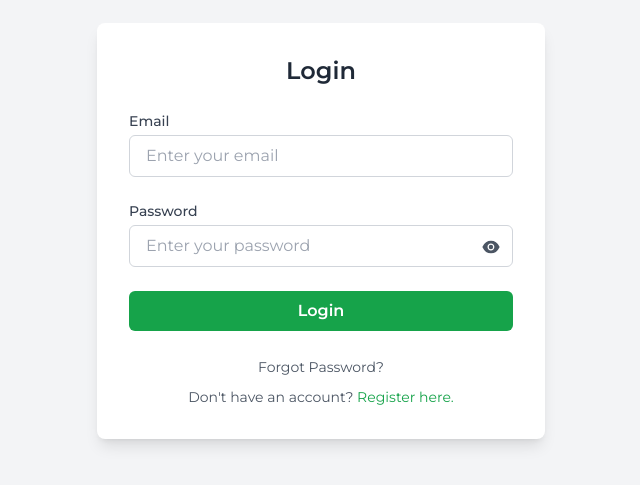
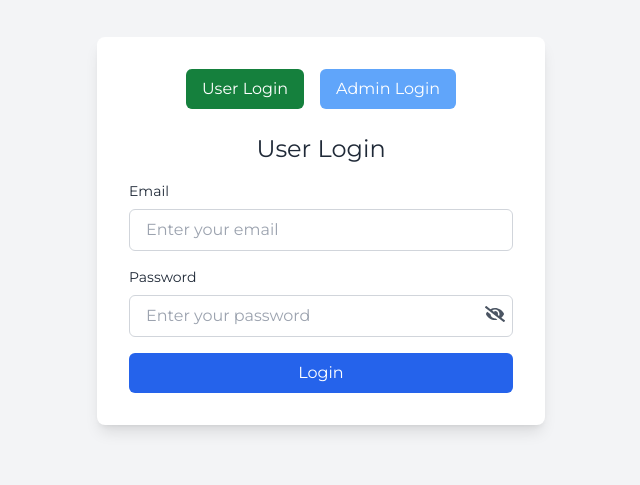
Before and after one commit to ishanrana363/MealHisab-Frontend, a React (Vite) app: page / in a window 1280 px wide. Shown: the part 169-654 px from the top of the page, without its empty margins (319-959 px from the left). Built offline with nearby package versions, Linux system fonts and the light colour scheme; what @react-pdf/renderer would draw is missing.

Commit message:
user profile update

```diff
--- a/package.json
+++ b/package.json
@@ -10,6 +10,7 @@
     "preview": "vite preview"
   },
   "dependencies": {
+    "@heroicons/react": "^2.1.5",
     "@react-icons/all-files": "^4.1.0",
     "@react-pdf/renderer": "^4.0.0",
     "axios": "^1.7.7",
--- a/src/component/login-form/LoginForm.jsx
+++ b/src/component/login-form/LoginForm.jsx
@@ -1,142 +1,174 @@
-import { useState } from "react";
-import { Helmet } from "react-helmet-async";
-import toast from "react-hot-toast";
-import { AiFillEye, AiFillEyeInvisible } from "react-icons/ai";
-import { Link } from "react-router-dom";
-import { loginApi } from "../../api-request/authApi";
-import Swal from "sweetalert2";
-import SpinnerLoader from "../loader/SpinnerLoader";
+import React, { useState } from 'react';
+import { createAlert } from '../../helper/createAlert';
+import { loginApi } from '../../api-request/authApi';
+import Swal from 'sweetalert2';
+import SpinnerLoader from '../loader/SpinnerLoader';
+import { FaEye } from "react-icons/fa";
+import { FaEyeSlash } from "react-icons/fa";
+import toast from 'react-hot-toast';
+
 
 const LoginForm = () => {
-  const [showPassword, setShowPassword] = useState(false);
+  const [isAdmin, setIsAdmin] = useState(false);
   const [loader, setLoader] = useState(false);
+  const [isPasswordVisible, setIsPasswordVisible] = useState(false);
 
   const togglePasswordVisibility = () => {
-    setShowPassword((prevShowPassword) => !prevShowPassword);
+    setIsPasswordVisible(!isPasswordVisible);
   };
 
-  const handleSubmit = async (e) => {
+  const adminLogin = async (e) => {
     e.preventDefault();
     const email = e.target.email.value;
     const password = e.target.password.value;
-    const payload = { email, password };
+    console.log(email, password);
+    const payload = { email: email, password: password };
+    const resp = await createAlert();
 
-    if (!email) {
-      toast.error("Please enter a valid email");
-    } else if (!password) {
-      toast.error("Please enter a valid password");
-    } else {
+    if (resp.isConfirmed) {
       setLoader(true);
-      try {
       const res = await loginApi(payload);
       setLoader(false);
       if (res) {
-          window.location.href = "/dashboard";
-          Swal.fire({
-            position: "top-center",
-            icon: "success",
-            title: "Login successfully",
-            showConfirmButton: false,
-            timer: 1500,
-          });
+        window.location.href = '/dashboard';
+        Swal.fire({ position: 'top-center', icon: 'success', title: 'Login successfully', showConfirmButton: false, timer: 1500 });
       } else {
-          Swal.fire({
-            position: "top-center",
-            icon: "error",
-            title: "Login failed",
-            showConfirmButton: false,
-            timer: 1500,
-          });
+        toast.error("Login failed")
       }
-      } catch (error) {
-        setLoader(false);
-        toast.error("An error occurred. Please try again.");
+    }
+  };
+
+  const userLogin = async (e) => {
+    e.preventDefault();
+    const email = e.target.email.value;
+    const password = e.target.password.value;
+    const payload = { email: email, password: password };
+    const resp = await createAlert();
+
+    if (resp.isConfirmed) {
+      const res = await loginApi(payload);
+      if (res) {
+        window.location.href = '/user-dashboard';
+        Swal.fire({ position: 'top-center', icon: 'success', title: 'Login successfully', showConfirmButton: false, timer: 1500 });
+      } else {
+        toast.error("Login failed")
       }
     }
   };
 
   return (
+    <div className="flex justify-center items-center min-h-screen bg-gray-100">
+      <div className="w-full max-w-md bg-white p-8 rounded-lg shadow-lg">
+        <div className="flex justify-center space-x-4 mb-6">
+          <button
+            onClick={() => setIsAdmin(false)}
+            className={`px-4 py-2 text-white rounded-md ${!isAdmin ? 'bg-green-700' : 'bg-blue-400'}`}
+          >
+            User Login
+          </button>
+          <button
+            onClick={() => setIsAdmin(true)}
+            className={`px-4 py-2 text-white rounded-md ${isAdmin ? 'bg-green-700' : 'bg-blue-400'}`}
+          >
+            Admin Login
+          </button>
+        </div>
+
+        {isAdmin ? (
           <div>
-      <Helmet>
-        <title>MealHisab | Login</title>
-      </Helmet>
-      <div className="flex items-center justify-center min-h-screen bg-gray-100">
-        <form
-          onSubmit={handleSubmit}
-          className="w-full max-w-md p-8 space-y-6 bg-white rounded-lg shadow-lg"
-        >
-          <h2 className="text-2xl font-semibold text-center text-gray-800">
-            Login
-          </h2>
-
-          {/* Email Field */}
-          <div>
-            <label htmlFor="email" className="block mb-1 text-sm font-medium text-gray-700">
-              Email
-            </label>
+            <h2 className="text-2xl text-center mb-4">Admin Login</h2>
+            <form onSubmit={adminLogin}>
+              <div className="mb-4">
+                <label htmlFor="admin-email" className="block text-sm">Email</label>
                 <input
                   type="email"
                   id="email"
+                  placeholder="Enter your email"
                   name="email"
-              placeholder="Enter your email"
-              className="w-full px-4 py-2 text-gray-800 border border-gray-300 rounded-md focus:outline-none focus:ring focus:ring-green-500"
+                  className="w-full px-4 py-2 mt-2 border border-gray-300 rounded-md"
                 />
               </div>
-
-          {/* Password Field with Toggle */}
-          <div className="relative">
-            <label htmlFor="password" className="block mb-1 text-sm font-medium text-gray-700">
-              Password
-            </label>
+              <div className="mb-4 relative">
+                <label htmlFor="user-password" className="block text-sm">Password</label>
                 <input
-              type={showPassword ? "text" : "password"}
-              id="password"
+                  type={isPasswordVisible ? "text" : "password"}
+                  id="user-password"
                   name="password"
                   placeholder="Enter your password"
-              className="w-full px-4 py-2 text-gray-800 border border-gray-300 rounded-md focus:outline-none focus:ring focus:ring-green-500"
+                  className="w-full px-4 py-2 mt-2 border border-gray-300 rounded-md pr-10"
                 />
                 <button
                   type="button"
                   onClick={togglePasswordVisibility}
-              className="absolute right-3 top-9 text-gray-600 hover:text-gray-800"
+                  className="absolute right-2 top-1/2 mt-[12px] transform -translate-y-1/2 text-gray-600 focus:outline-none"
                 >
-              {showPassword ? (
-                <AiFillEyeInvisible className="w-5 h-5" />
+                  {isPasswordVisible ? (
+                    < FaEye className="h-5 w-5" />
                   ) : (
-                <AiFillEye className="w-5 h-5" />
+                    <FaEyeSlash className="h-5 w-5" />
                   )}
                 </button>
               </div>
-
-          {/* Submit Button */}
               <button
                 type="submit"
-            className="w-full py-2 font-semibold text-white bg-green-600 rounded-md hover:bg-green-700 focus:outline-none focus:ring focus:ring-green-500"
+                className="w-full py-2 bg-blue-600 text-white rounded-md"
+                disabled={loader}
               >
-            Login
+                {loader ? <SpinnerLoader /> : "Admin Login"}
               </button>
-
-          {/* Additional Links */}
-          <div className="mt-4 text-center">
-            <a href="/forgot-password" className="text-sm text-gray-600 hover:text-green-600">
-              Forgot Password?
-            </a>
-            <p className="mt-2 text-sm text-gray-600">
-              Don't have an account?{" "}
-              <Link to="/registration" className="text-green-600 hover:underline">
-                Register here.
-              </Link>
-            </p>
-          </div>
             </form>
           </div>
-
-      {/* Loader Overlay */}
-      {loader && (
-        <div className="fixed inset-0 flex items-center justify-center bg-black bg-opacity-50">
+        ) : (
+          <div>
+            <h2 className="text-2xl text-center mb-4">User Login</h2>
+            <form onSubmit={userLogin}>
+              <div className="mb-4">
+                <label htmlFor="user-email" className="block text-sm">Email</label>
+                <input
+                  type="email"
+                  id="user-email"
+                  name="email"
+                  placeholder="Enter your email"
+                  className="w-full px-4 py-2 mt-2 border border-gray-300 rounded-md"
+                />
+              </div>
+              <div className="mb-4 relative">
+                <label htmlFor="user-password" className="block text-sm">Password</label>
+                <input
+                  type={isPasswordVisible ? "text" : "password"}
+                  id="user-password"
+                  name="password"
+                  placeholder="Enter your password"
+                  className="w-full px-4 py-2 mt-2 border border-gray-300 rounded-md pr-10"
+                />
+                <button
+                  type="button"
+                  onClick={togglePasswordVisibility}
+                  className="absolute right-2 top-1/2 mt-[12px] transform -translate-y-1/2 text-gray-600 focus:outline-none"
+                >
+                  {isPasswordVisible ? (
+                    < FaEye className="h-5 w-5" />
+                  ) : (
+                    <FaEyeSlash className="h-5 w-5" />
+                  )}
+                </button>
+              </div>
+              <button
+                type="submit"
+                className="w-full py-2 bg-blue-600 text-white rounded-md"
+                disabled={loader}
+              >
+                {loader ? "login..." : "Login" }
+              </button>
+            </form>
+          </div>
+        )}
+      </div>
+      {/* {loader && (
+        <div>
           <SpinnerLoader />
         </div>
-      )}
+      )} */}
     </div>
   );
 };
--- a/src/user-layout/UserLayout.jsx
+++ b/src/user-layout/UserLayout.jsx
@@ -1,11 +1,10 @@
-import React from 'react'
-import UserDashboard from '../component/UserDashboard'
 import { Outlet } from 'react-router-dom'
+import Navbar from './UserNavBar';
 
 const UserLayout = () => {
   return (
     <div>
-      <UserDashboard></UserDashboard>
+      <Navbar></Navbar>
       <Outlet></Outlet>
 
     </div>
--- a/src/utils/getUserRole.js
+++ b/src/utils/getUserRole.js
@@ -5,7 +5,7 @@ export const getUserRole = () => {
     if (token) {
         try {
             const payload = JSON.parse(atob(token.split('.')[1]));
-            return payload.user.role; // Ensure this path is correct
+            return payload.role; // Ensure this path is correct
         } catch (error) {
             console.error("Failed to decode token:", error);
             return null;
```
Also changed, not shown: src/router/router.jsx (+48 -47 lines), src/user-layout/UserNavBar.jsx (+62 -62 lines), 1 other file (tests, documents, lock files or other folders). Lines whose indentation alone changed are shown as unchanged.
